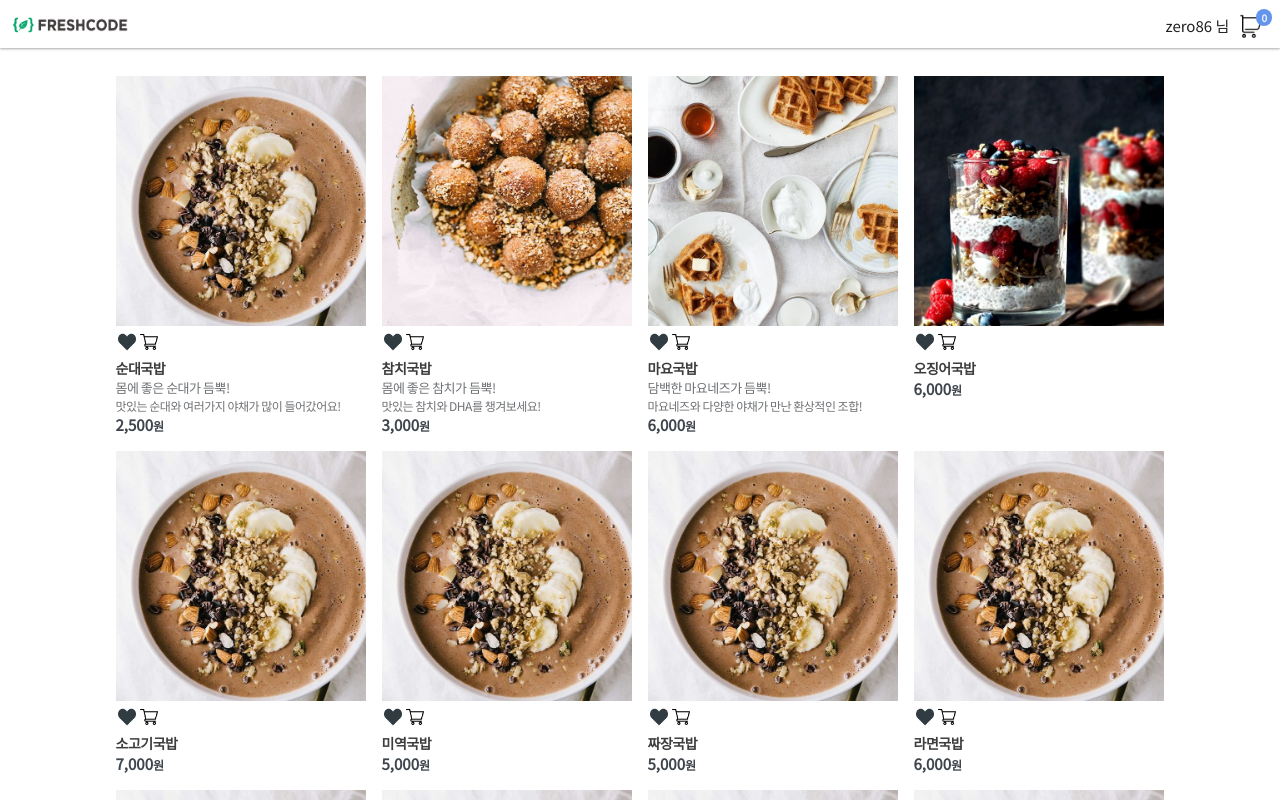
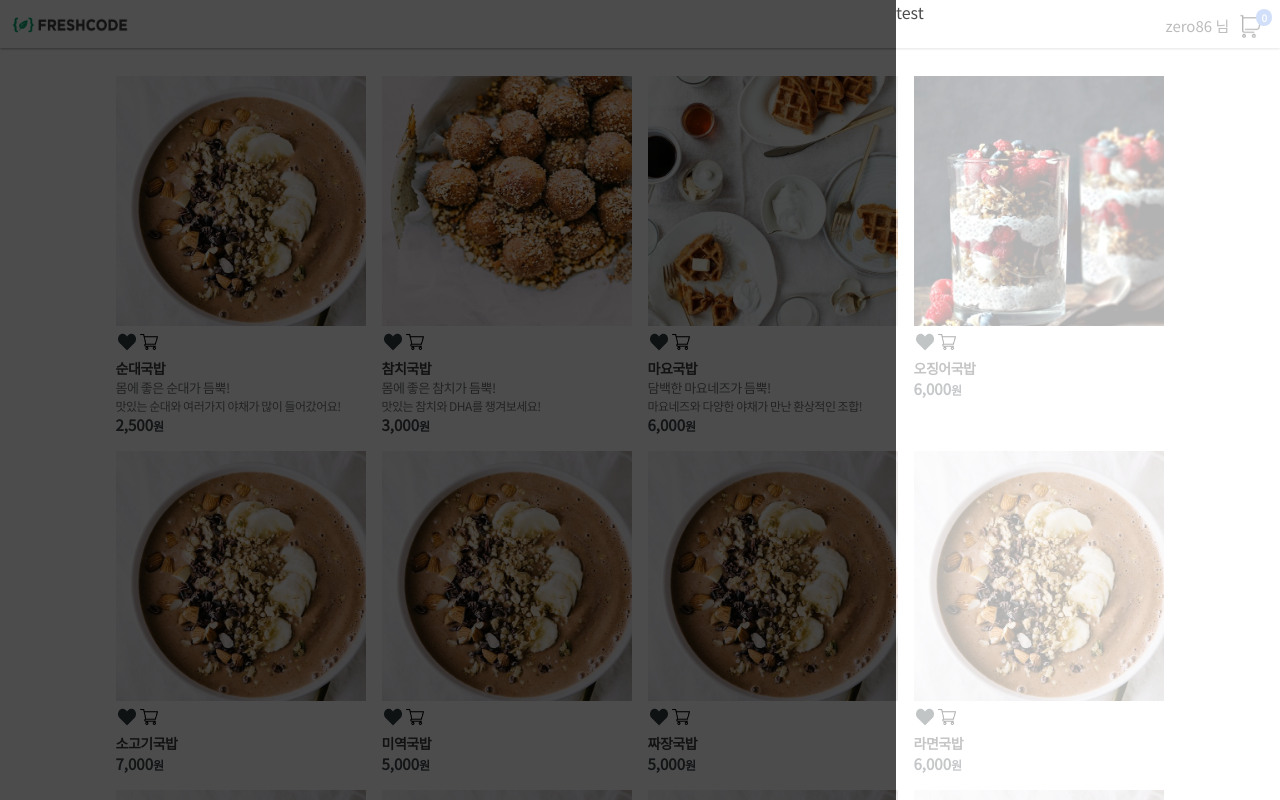
Before and after one commit to katanazero86/react-cart, a React app: page / in a window 1280 px wide. Both pictures are taken after a click on the picture 1251 px from the left and 25 px from the top of the page. Built offline with nearby package versions, Linux system fonts and the light colour scheme.

Commit message:
[feature] react-cart 프로젝트 기능 구현
- cart 컨테이너 컴포넌트 생성 및 사전작업

```diff
--- a/src/App.js
+++ b/src/App.js
@@ -1,4 +1,5 @@
 import React from 'react';
+import {useSelector} from "react-redux";
 
 import Home from './components/Home';
 import Home2 from './components/Home2';
@@ -9,12 +10,16 @@ import Page404 from "./components/error/Page404";
 import {Switch, Route, Link, Redirect} from 'react-router-dom';
 import Header from "./components/header/Header";
 import Footer from "./components/footer/Footer";
+import CartContainer from "./components/cart/CartContainer";
 
 
 function App() {
 
+    const cartModalVisible = useSelector(store => store.cart.cartModalVisible);
+
     return (
-        <div style={{height : '100%', overflow: 'auto'}}>
+        <div style={{height : '100%', overflow: 'auto', position : 'relative'}}>
+            {cartModalVisible ? <CartContainer/> : ''}
             <Header/>
             <Switch>
                 <Route path="/" exact component={Home}/>
--- /dev/null
+++ b/src/components/cart/CartContainer.js
@@ -0,0 +1,25 @@
+import React from 'react';
+import {useDispatch} from "react-redux";
+import {closeCart} from "../../store/cartModule/actions";
+
+
+import CartContainerStyle from './CartContainer.scss';
+
+function CartContainer() {
+
+    const dispatch = useDispatch();
+
+    const closeCartDispatch = (e) => {
+        dispatch(closeCart());
+    };
+
+    return (
+        <div className={CartContainerStyle.wrap} onClick={closeCartDispatch}>
+            <div className={CartContainerStyle.body} onClick={e => e.stopPropagation()}>
+                test
+            </div>
+        </div>
+    )
+}
+
+export default CartContainer
--- /dev/null
+++ b/src/components/cart/CartContainer.scss
@@ -0,0 +1,24 @@
+@import '../../scss/mixins';
+
+.wrap {
+
+    background: #000;
+    opacity: 0.7;
+
+    position: fixed;
+    top: 0;
+    bottom: 0;
+    left: 0;
+    right: 0;
+    z-index: 2;
+
+  .body {
+      background: #fff;
+      position: absolute;
+      top: 0;
+      bottom: 0;
+      right: 0;
+      left: 70%;
+  }
+
+}
--- a/src/components/header/Header.js
+++ b/src/components/header/Header.js
@@ -1,8 +1,18 @@
 import React from 'react';
+import {useDispatch} from 'react-redux';
+import {openCart} from '../../store/cartModule/actions';
 
 import HeaderStyle from './Header.scss'
 
+
 function Header() {
+
+    const dispatch = useDispatch();
+
+    const openCartDispatch = () => {
+        dispatch(openCart());
+    };
+
     return (
         <header className={HeaderStyle.wrap}>
             <div className={HeaderStyle.body}>
@@ -11,7 +21,7 @@ function Header() {
                 </div>
                 <div className={HeaderStyle['body-user']}>
                     <span className={HeaderStyle['body-user-name']}>zero86 님</span>
-                    <img src='/assets/images/shopping-cart-icon.png'/>
+                    <img src='/assets/images/shopping-cart-icon.png' onClick={openCartDispatch}/>
                     <span className={HeaderStyle['body-user-cart-count']}>0</span>
                 </div>
             </div>
--- /dev/null
+++ b/src/store/cartModule/actionTypes.js
@@ -0,0 +1,2 @@
+export const OPEN_CART = 'cart/OPEN_CART';
+export const CLOSE_CART = 'cart/CLOSE_CART';
--- /dev/null
+++ b/src/store/cartModule/actions.js
@@ -0,0 +1,9 @@
+import * as types from './actionTypes';
+
+export const openCart = () => ({
+    type: types.OPEN_CART
+})
+
+export const closeCart = () => ({
+    type: types.CLOSE_CART
+})
--- /dev/null
+++ b/src/store/cartModule/index.js
@@ -0,0 +1,28 @@
+import * as types from './actionTypes';
+
+
+const initialState = {
+    cartModalVisible: false
+};
+
+export default function cartReducer(state = initialState, action) {
+
+    switch (action.type) {
+
+        case types.OPEN_CART :
+            return {
+                cartModalVisible: true
+            }
+
+        case types.CLOSE_CART :
+            return {
+                cartModalVisible: false
+            }
+
+        default :
+            return state
+
+
+    }
+
+}
--- a/src/store/index.js
+++ b/src/store/index.js
@@ -2,8 +2,10 @@ import { combineReducers } from 'redux';
 
 import testReducer from './testModule/index';
 import menuReducer from "./menuModule/index";
+import cartReducer from "./cartModule/index";
 
 export default combineReducers({
     test : testReducer,
     menu : menuReducer,
+    cart : cartReducer,
 })
```
